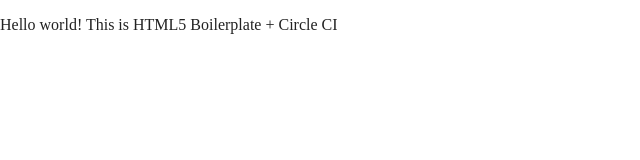
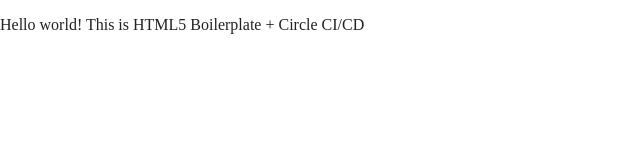
Before and after one commit to egovelox/circle_test, a website built with Parcel: page index.html in a window 1280 px wide. Shown: the full height of the page, 0-640 px from the left. Built offline with nearby package versions, Linux system fonts and the light colour scheme.

Commit message:
test_deploy

```diff
--- a/index.html
+++ b/index.html
@@ -25,7 +25,7 @@
 <body>
 
   <!-- Add your site or application content here -->
-  <p>Hello world! This is HTML5 Boilerplate + Circle CI</p>
+  <p>Hello world! This is HTML5 Boilerplate + Circle CI/CD</p>
   <script src="js/vendor/modernizr-3.11.2.min.js"></script>
   <script src="js/plugins.js"></script>
   <script src="js/main.js"></script>
```
